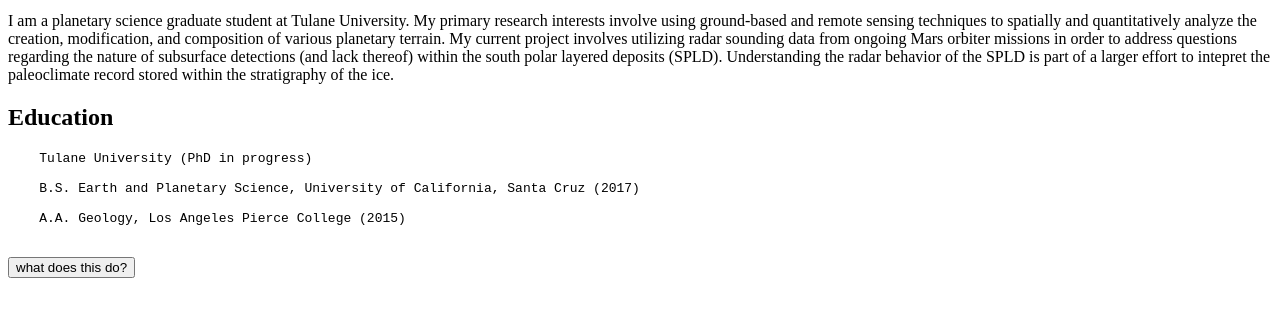
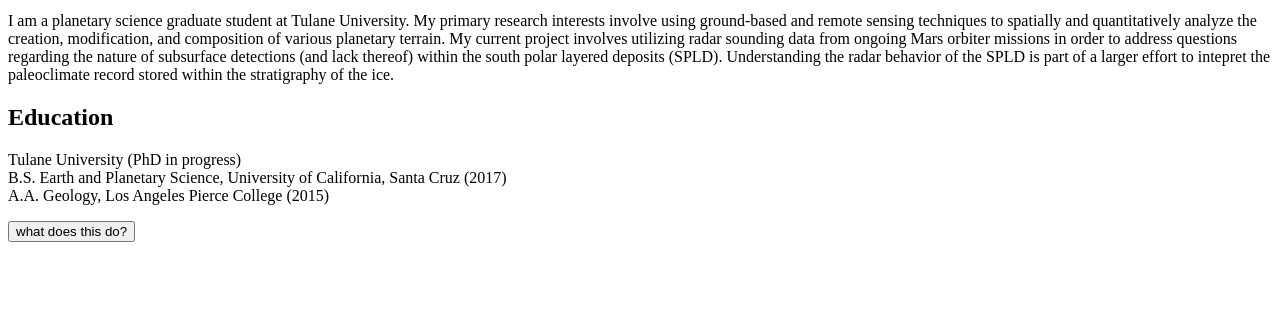
Before and after one commit to nhashmeh/my-project, a plain HTML site: page index.html in a window 1280 px wide. Shown: the part 120-436 px from the top of the page. Drawn offline with Linux system fonts and the light colour scheme.

Commit message:
Update index.html

```diff
--- a/index.html
+++ b/index.html
@@ -8,7 +8,7 @@
 <body>
     <h1> Nadim Hashmeh </h1>
 
-    <p> <img src="/Users/nadim/Pictures/nadim.jpg" alt="Nadim" width="300" height="300"/> </p>
+    <p> <img src="github.com/nhashmeh/website/nadim.jpg" alt="Nadim" width="300" height="300"/> </p>
     <hr>
     <p>I am a planetary science graduate student at Tulane University.
         My primary research interests involve using ground-based and remote sensing techniques
@@ -24,13 +24,11 @@
     <h2> Education </h2>
 
     <p>
-    <pre>
-    Tulane University (PhD in progress)
+    Tulane University (PhD in progress)<br>
 
-    B.S. Earth and Planetary Science, University of California, Santa Cruz (2017)
+    B.S. Earth and Planetary Science, University of California, Santa Cruz (2017)<br>
 
     A.A. Geology, Los Angeles Pierce College (2015)
-    </pre>
     </p>
 
 
```
